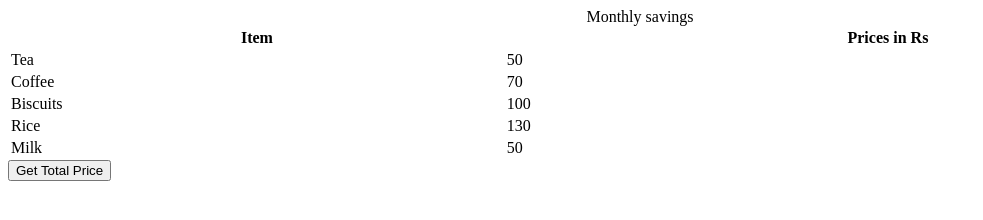
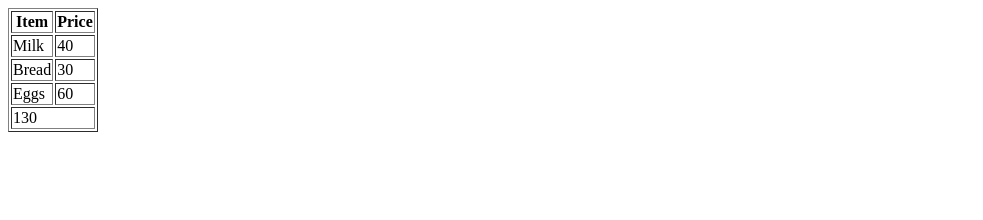
Before and after one commit to acciojob/grofers-checkout-Mohitgangu, a website: page main.html in a window 1280 px wide. Shown: the whole page, without its empty margins (0-983 px from the left). Drawn offline with Linux system fonts and the light colour scheme.

Commit message:
created a submission

```diff
--- a/main.html
+++ b/main.html
@@ -8,35 +8,26 @@
 
 <body>
     <!-- the entire body must be written by student -->
-    <table style="width: 100%">
-    <caption>
-      Monthly savings
-    </caption>
+	<table border="1">
     <tr>
-      <th>Item</th>
-      <th>Prices in Rs</th>
+        <th>Item</th>
+        <th>Price</th>
     </tr>
     <tr>
-      <td class="item">Tea</td>
-      <td class="price">50</td>
+        <td class="item">Milk</td>
+        <td class="prices">40</td>
     </tr>
     <tr>
-      <td class="item">Coffee</td>
-      <td class="price">70</td>
+        <td class="item">Bread</td>
+        <td class="prices">30</td>
     </tr>
     <tr>
-      <td class="item">Biscuits</td>
-      <td class="price">100</td>
+        <td class="item">Eggs</td>
+        <td class="prices">60</td>
     </tr>
-    <tr>
-      <td class="item">Rice</td>
-      <td class="price">130</td>
-    </tr>
-    <tr>
-      <td class="item">Milk</td>
-      <td class="price">50</td>
-    </tr>
-  </table>
+</table>
+
+
     <script type="text/javascript" src="./script.js">
 </script>
 
--- a/script.js
+++ b/script.js
@@ -1,10 +1,24 @@
-const getSumBtn = document.createElement("button");
-getSumBtn.append("Get Total Price");
-document.body.appendChild(getSumBtn);
+// Get all price cells
+const prices = document.querySelectorAll('.prices');
 
-const getSum = () => {
-//Add your code here
+let total = 0;
 
-};
+// Calculate total price
+prices.forEach(price => {
+    total += Number(price.textContent);
+});
 
-getSumBtn.addEventListener("click", getSum);
+// Create a new row
+const tr = document.createElement('tr');
+
+// Create a single cell
+const td = document.createElement('td');
+td.textContent = total;
+
+// If required, make the cell span across all columns
+td.colSpan = 2;
+
+tr.appendChild(td);
+
+// Append the row to the table
+document.querySelector('table').appendChild(tr);
```
